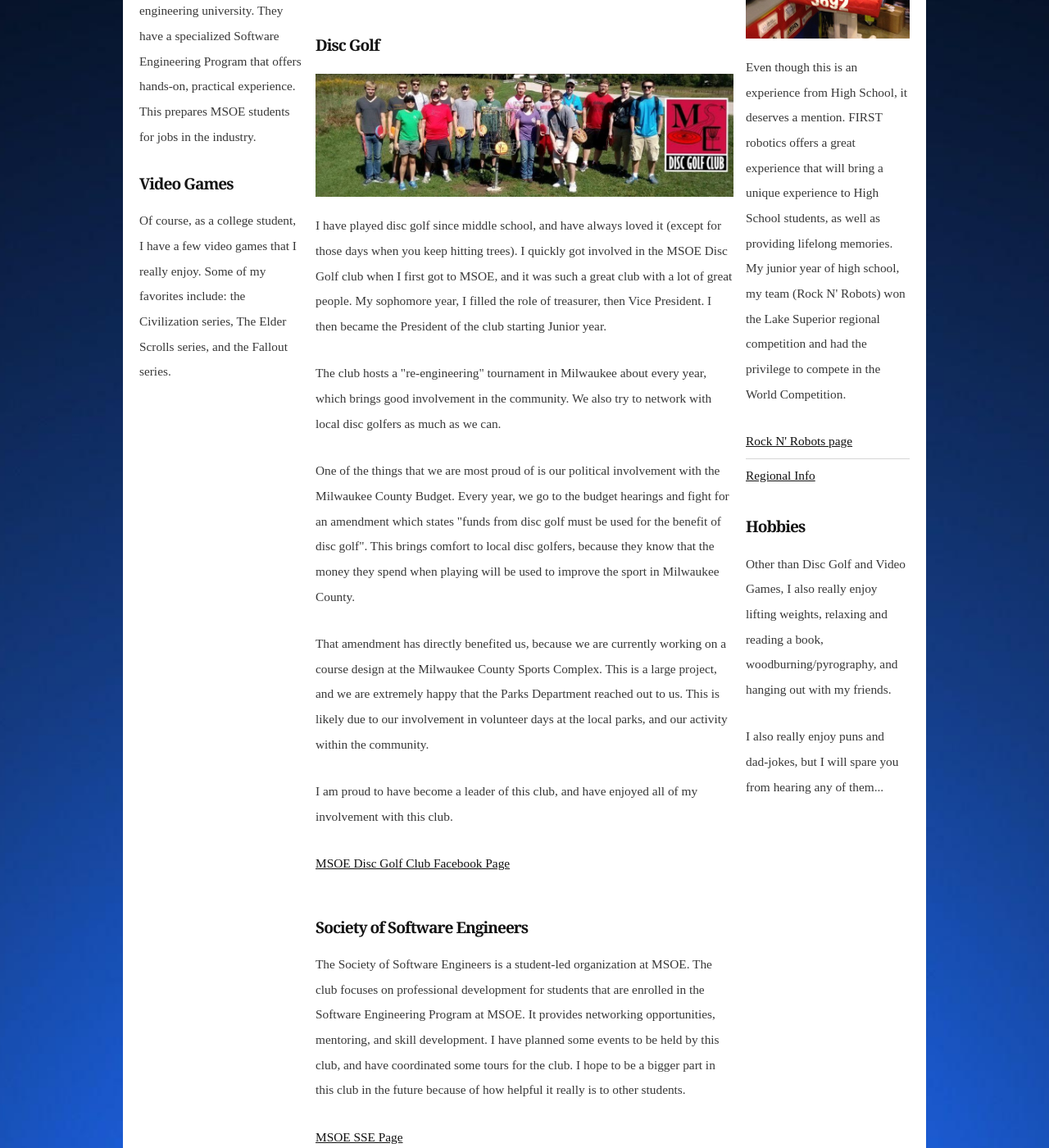
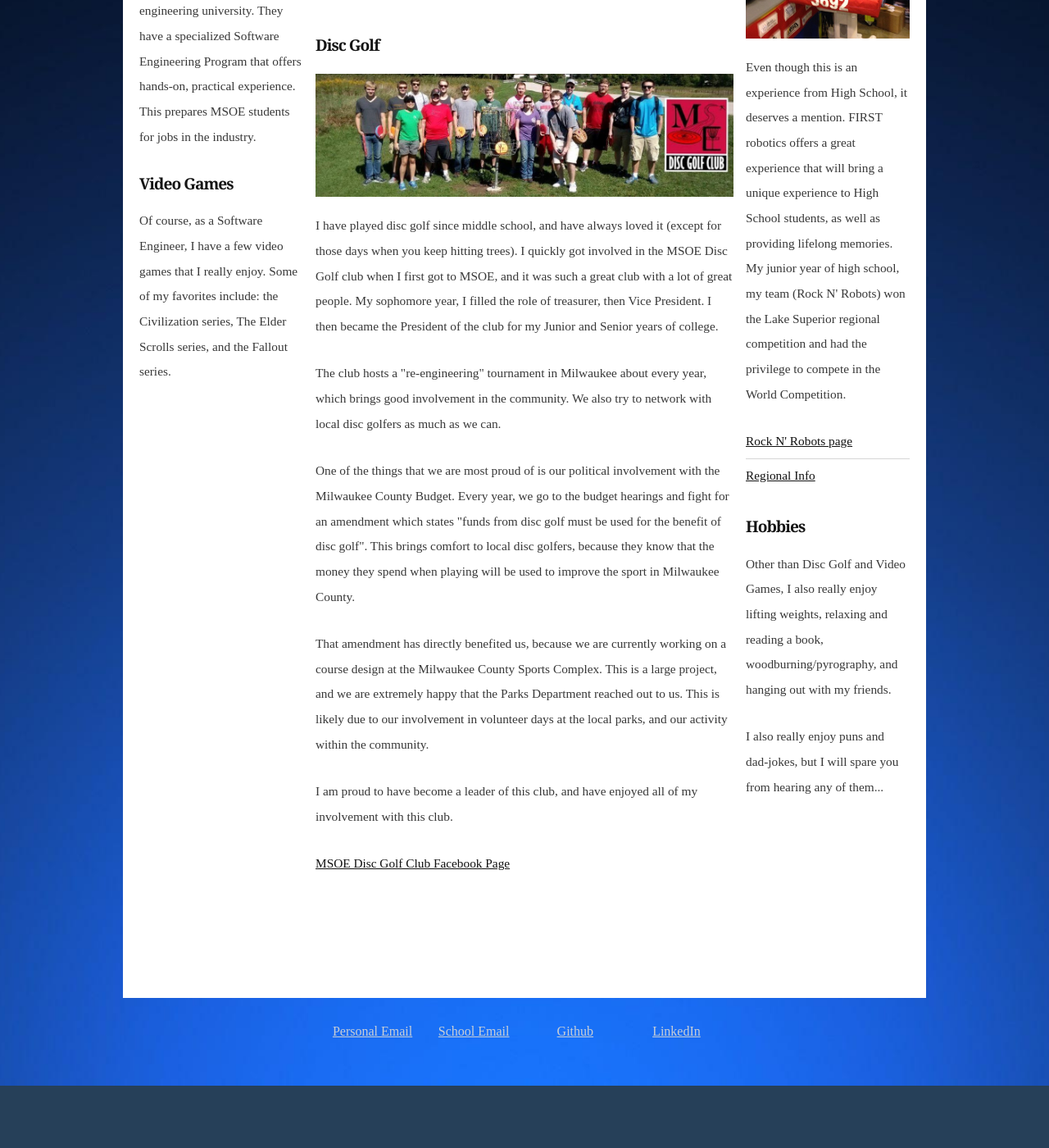
Before and after one commit to mankek/evandouglas.github.io, a Jekyll site: the page built from index.html, in a window 1280 px wide and 1400 px high, scrolled down 658 px. Shown: the whole window at 82% size. Built offline with Jekyll 4.4.1, drawn with Linux system fonts in a browser that asks for light colours; after the commit the page ends 1982 px from its top, so only the background shows below that.

Commit message:
making some updates

```diff
--- a/index.html
+++ b/index.html
@@ -16,7 +16,7 @@ title: Evan Douglas
       </p>
       <h3>Video Games</h3>
       <p>
-        Of course, as a college student, I have a few video games that I really enjoy. Some of my favorites include: the Civilization series, The Elder Scrolls series, and the Fallout series.
+        Of course, as a Software Engineer, I have a few video games that I really enjoy. Some of my favorites include: the Civilization series, The Elder Scrolls series, and the Fallout series.
       </p>
     </div>
     <div id="column3">
@@ -52,7 +52,7 @@ title: Evan Douglas
         <h3>Disc Golf</h3>
         <img class="float-top" src="site-assets/images/DiscGolfClub.jpg" width="510" height="150" alt="">
         <p>
-          I have played disc golf since middle school, and have always loved it (except for those days when you keep hitting trees). I quickly got involved in the MSOE Disc Golf club when I first got to MSOE, and it was such a great club with a lot of great people. My sophomore year, I filled the role of treasurer, then Vice President. I then became the President of the club starting Junior year.
+          I have played disc golf since middle school, and have always loved it (except for those days when you keep hitting trees). I quickly got involved in the MSOE Disc Golf club when I first got to MSOE, and it was such a great club with a lot of great people. My sophomore year, I filled the role of treasurer, then Vice President. I then became the President of the club for my Junior and Senior years of college.
         </p>
         <p>
           The club hosts a "re-engineering" tournament in Milwaukee about every year, which brings good involvement in the community. We also try to network with local disc golfers as much as we can.
@@ -72,18 +72,6 @@ title: Evan Douglas
           </li>
         </ul>
       </div>
-      <div id="content3">
-        <h3>Society of Software Engineers</h3>
-        <p>
-          The Society of Software Engineers is a student-led organization at MSOE. The club focuses on professional development for students that are enrolled in the Software Engineering Program at MSOE. It provides networking opportunities, mentoring, and skill development.
-          I have planned some events to be held by this club, and have coordinated some tours for the club. I hope to be a bigger part in this club in the future because of how helpful it really is to other students.
-        </p>
-        <ul class="links">
-          <li class="first-item">
-            <a href="http://msoe-sse.com/">MSOE SSE Page</a>
-          </li>
-        </ul>
-      </div>
       <br class="clear-all">
     </div>
     <br class="clear-all">
```
Also changed, not shown: about/index.html (+9 -3 lines), README.md, 1 other file.
